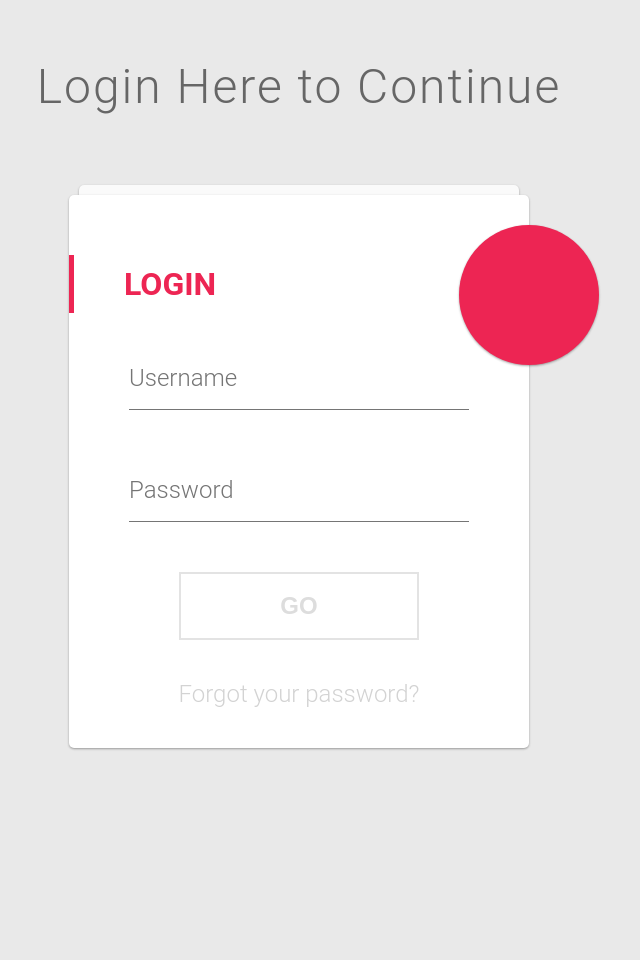
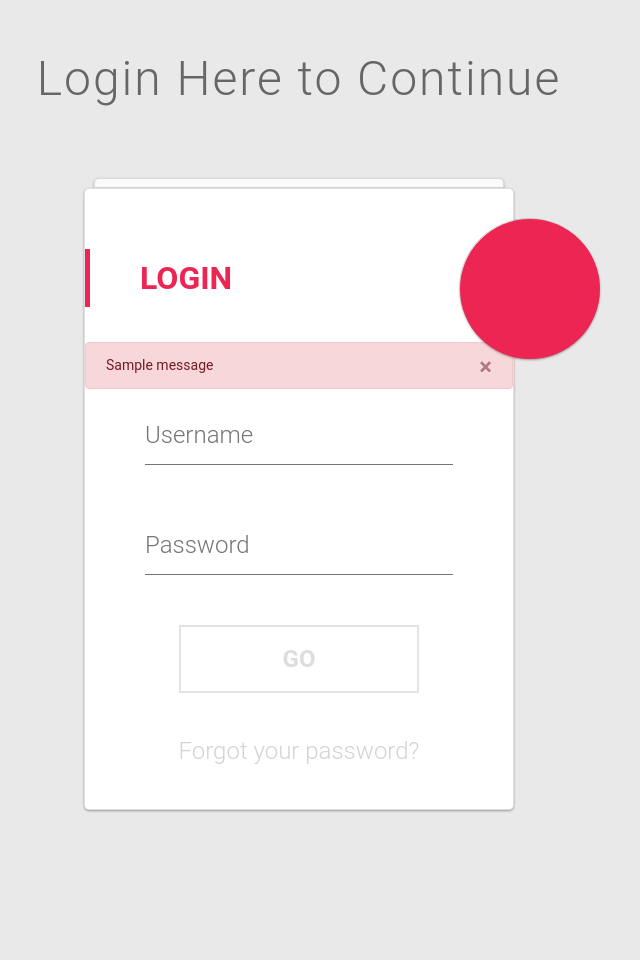
Before and after one commit to Harshil783/PyClipSync, a Django app: page /auth/ in a window 1280 px wide. Shown: the whole page, without its empty margins (341-981 px from the left). Before the commit the page ends 750 px from the top, so only its background shows below. Run offline with Django 3.2, Linux system fonts and the light colour scheme; tables that the repository leaves empty hold one stand-in row (values such as "Sample post"); one stand-in notice (Sample message) is shown; some libraries are stand-ins or nearby versions.

Commit message:
Added alert while log in and register

```diff
--- a/user/templates/auth.html
+++ b/user/templates/auth.html
@@ -5,6 +5,7 @@
     <meta charset="UTF-8">
     <meta name="viewport" content="width=device-width, initial-scale=1.0">
     <title>Document</title>
+    <link rel="stylesheet" href="https://stackpath.bootstrapcdn.com/bootstrap/4.5.2/css/bootstrap.min.css" integrity="sha384-JcKb8q3iqJ61gNV9KGb8thSsNjpSL0n8PARn9HuZOnIxN0hoP+VmmDGMN5t9UJ0Z" crossorigin="anonymous">
     <link rel="stylesheet" href="{% static 'style.css' %}">
 </head>
 <body>
@@ -17,6 +18,14 @@
         <h1 class="title">Login</h1>
         <form method="post" action="{% url 'login' %}">
             {% csrf_token %}
+            {% for message in messages %}
+            <div class="alert alert-danger alert-dismissible fade show" role="alert">
+                {{ message }}
+              <button type="button" class="close" data-dismiss="alert" aria-label="Close">
+                <span aria-hidden="true">&times;</span>
+              </button>
+            </div>
+            {% endfor %}
           <div class="input-container">
             <input type="#{type}" id="#{label}" required="required" name="username"/>
             <label for="#{label}">Username</label>
@@ -62,6 +71,8 @@
       </div>
     </div>
 <script src="http://code.jquery.com/jquery-3.5.1.min.js" integrity="sha256-9/aliU8dGd2tb6OSsuzixeV4y/faTqgFtohetphbbj0=" crossorigin="anonymous"></script>
+<script src="https://cdn.jsdelivr.net/npm/popper.js@1.16.1/dist/umd/popper.min.js" integrity="sha384-9/reFTGAW83EW2RDu2S0VKaIzap3H66lZH81PoYlFhbGU+6BZp6G7niu735Sk7lN" crossorigin="anonymous"></script>
+<script src="https://stackpath.bootstrapcdn.com/bootstrap/4.5.2/js/bootstrap.min.js" integrity="sha384-B4gt1jrGC7Jh4AgTPSdUtOBvfO8shuf57BaghqFfPlYxofvL8/KUEfYiJOMMV+rV" crossorigin="anonymous"></script>
     <script src="{% static 'script.js' %}"></script>
 </body>
 </html>
--- a/user/views.py
+++ b/user/views.py
@@ -43,5 +43,5 @@ def register(request):
             auth.login(request, user)
             return redirect('home')
         else:
-            messages.error("Password does not match")
+            messages.error(request, "Password does not match")
     return redirect('auth')
```
